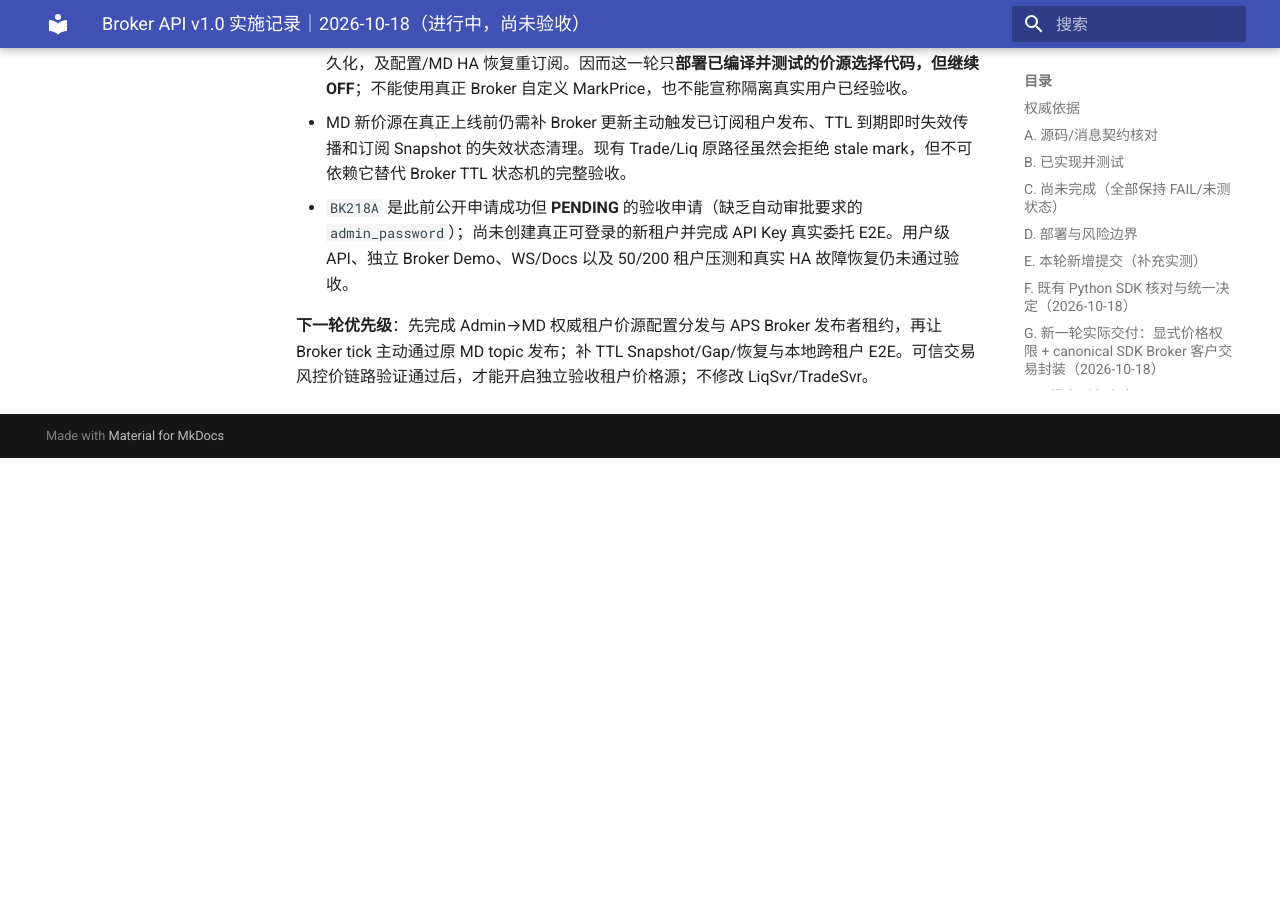
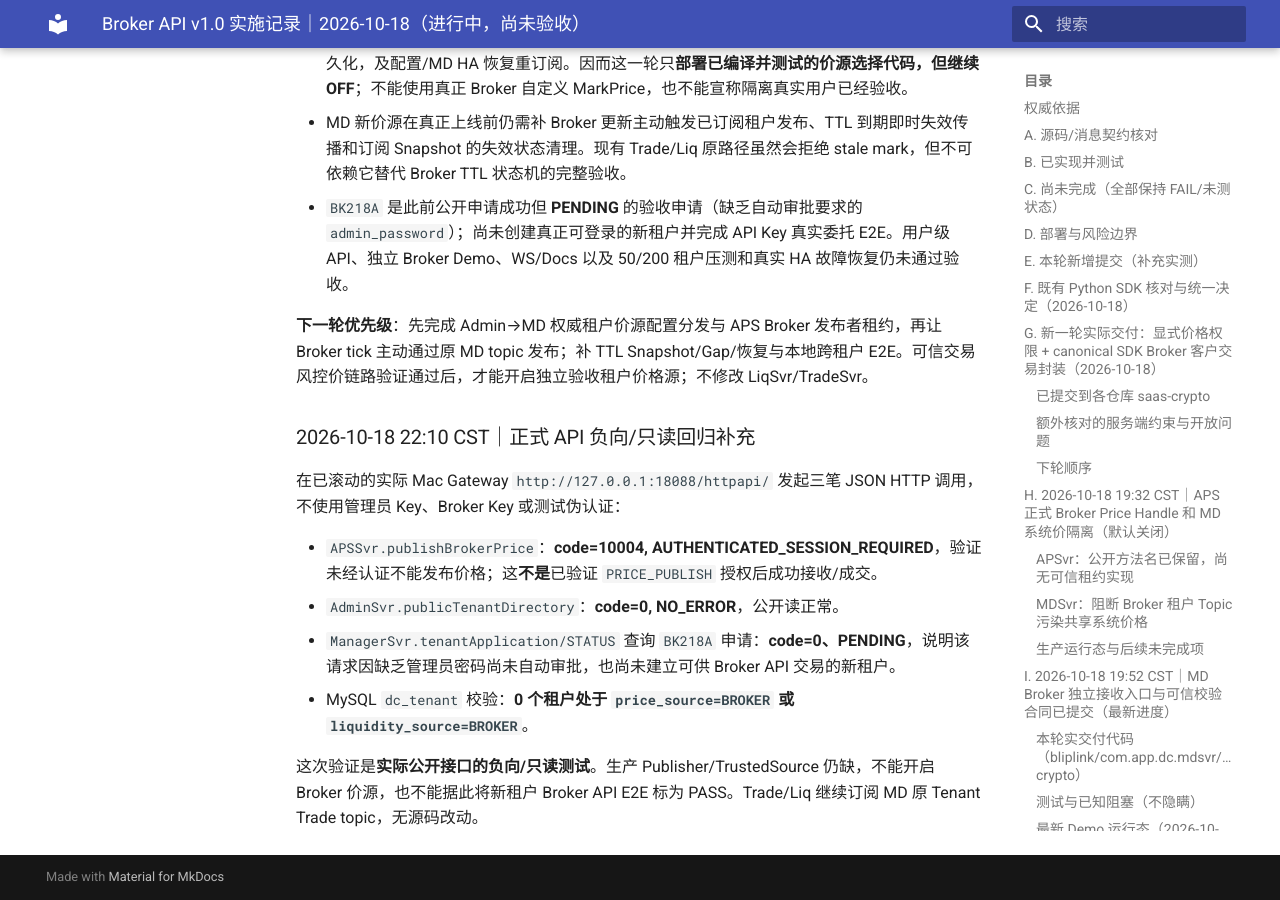
Before and after one commit to bliplink/dc-quant-deploy, an MkDocs documentation site: the page built from docs/BROKER_API_V1_IMPLEMENTATION_AUDIT_20261018.zh-CN.md, in a window 1280 px wide and 900 px high, scrolled down 20720 px. Built offline with MkDocs 1.6.1 and Material for MkDocs 9.7.7, drawn with Linux system fonts in a browser that asks for light colours; before the commit the page ends 21178 px from its top, so only the background shows below that.

Commit message:
docs(broker): verify live APS unauthenticated deny and no tenant switched to Broker [skip ci]

```diff
--- a/docs/BROKER_API_V1_IMPLEMENTATION_AUDIT_20261018.zh-CN.md
+++ b/docs/BROKER_API_V1_IMPLEMENTATION_AUDIT_20261018.zh-CN.md
@@ -323,3 +323,15 @@ JAVA_HOME=/Users/kong/Library/Java/JavaVirtualMachines/zulu-8.jdk/Contents/Home
 - `BK218A` 是此前公开申请成功但 **PENDING** 的验收申请（缺乏自动审批要求的 `admin_password`）；尚未创建真正可登录的新租户并完成 API Key 真实委托 E2E。用户级 API、独立 Broker Demo、WS/Docs 以及 50/200 租户压测和真实 HA 故障恢复仍未通过验收。
 
 **下一轮优先级**：先完成 Admin→MD 权威租户价源配置分发与 APS Broker 发布者租约，再让 Broker tick 主动通过原 MD topic 发布；补 TTL Snapshot/Gap/恢复与本地跨租户 E2E。可信交易风控价链路验证通过后，才能开启独立验收租户价格源；不修改 LiqSvr/TradeSvr。
+
+
+### 2026-10-18 22:10 CST｜正式 API 负向/只读回归补充
+
+在已滚动的实际 Mac Gateway `http://127.0.0.1:18088/httpapi/` 发起三笔 JSON HTTP 调用，不使用管理员 Key、Broker Key 或测试伪认证：
+
+- `APSSvr.publishBrokerPrice`：**code=10004, AUTHENTICATED_SESSION_REQUIRED**，验证未经认证不能发布价格；这**不是**已验证 `PRICE_PUBLISH` 授权后成功接收/成交。
+- `AdminSvr.publicTenantDirectory`：**code=0, NO_ERROR**，公开读正常。
+- `ManagerSvr.tenantApplication/STATUS` 查询 `BK218A` 申请：**code=0、PENDING**，说明该请求因缺乏管理员密码尚未自动审批，也尚未建立可供 Broker API 交易的新租户。
+- MySQL `dc_tenant` 校验：**0 个租户处于 `price_source=BROKER` 或 `liquidity_source=BROKER`**。
+
+这次验证是**实际公开接口的负向/只读测试**。生产 Publisher/TrustedSource 仍缺，不能开启 Broker 价源，也不能据此将新租户 Broker API E2E 标为 PASS。Trade/Liq 继续订阅 MD 原 Tenant Trade topic，无源码改动。
```
